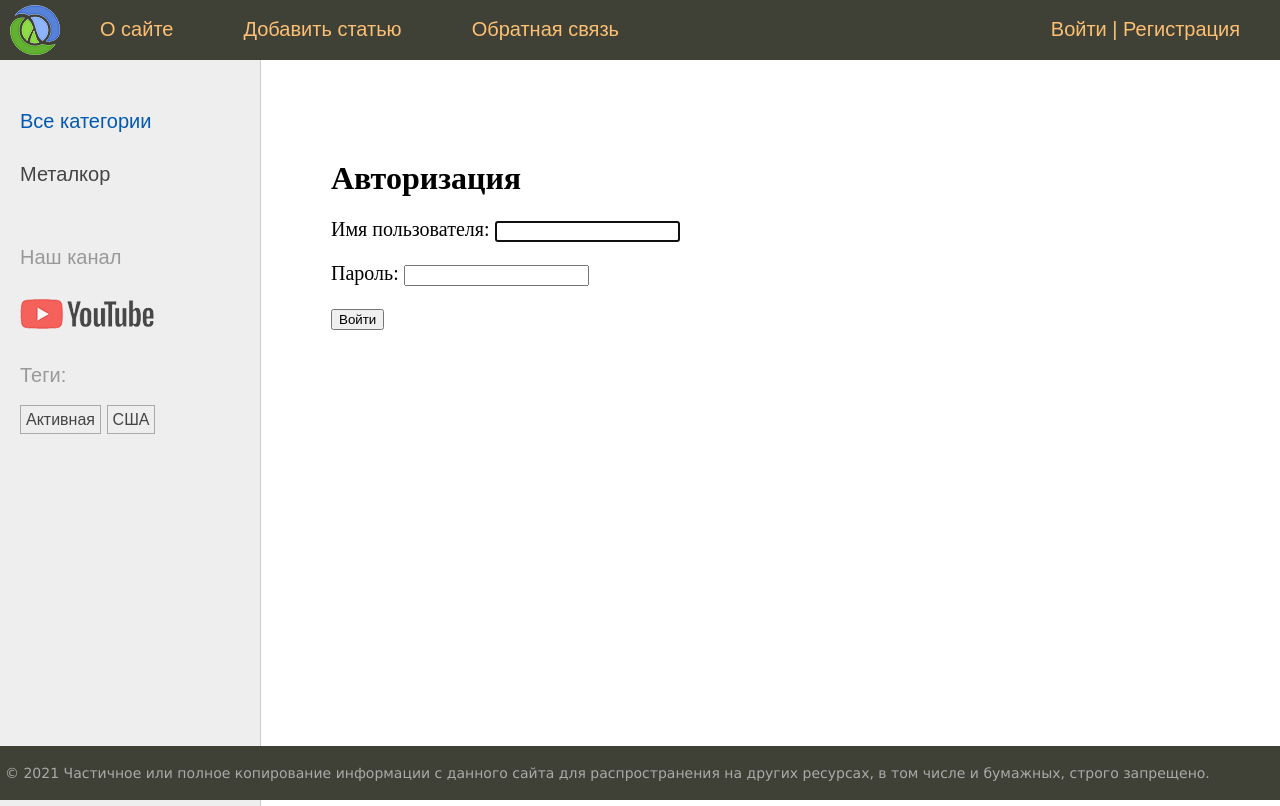
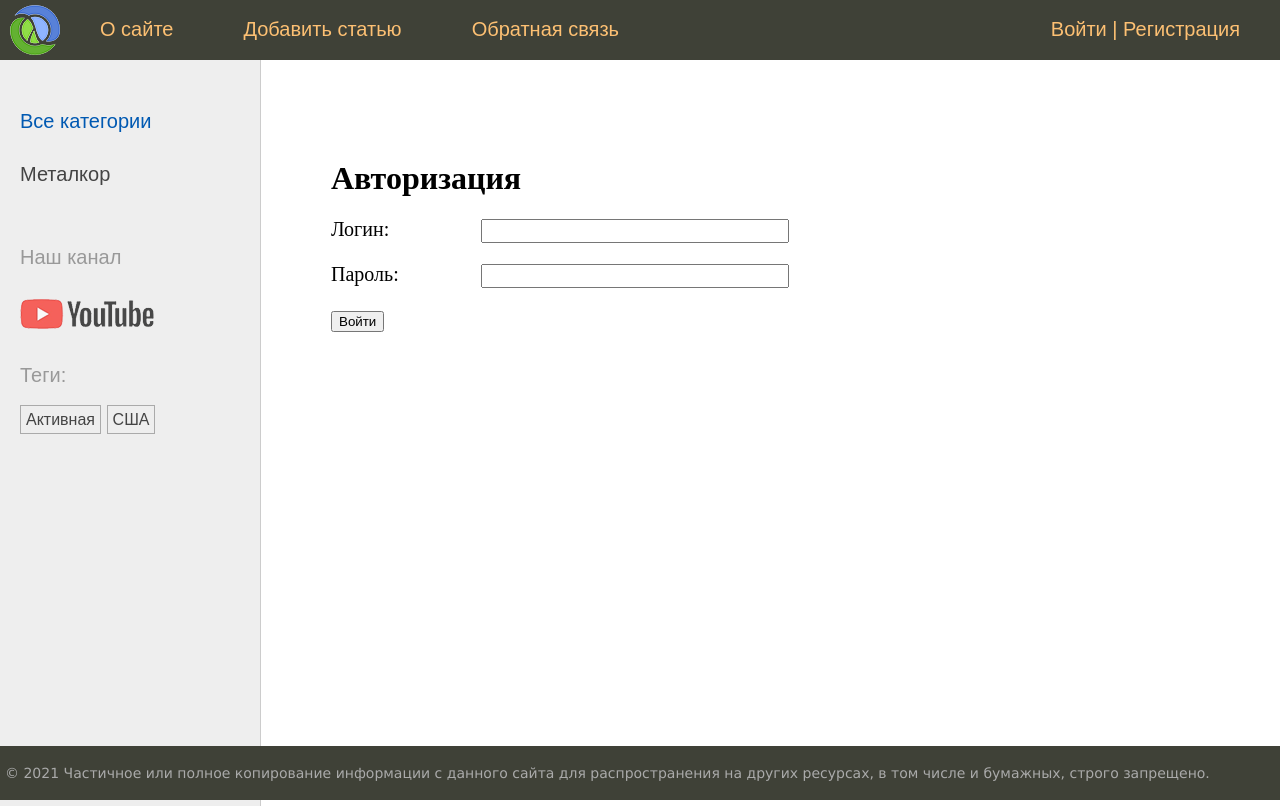
Before and after one commit to Ilya-Masyutin-2022/WEBsite, a Django app: page /users/login/ in a window 1280 px wide. Run offline with Django 5.2, Linux system fonts and the light colour scheme; data comes from the database, SQL or seed files in the repository; both versions use the stored data as it was after the commit.

Commit message:
Улучшение формы авторизации

```diff
--- a/hardcorebandssite/users/forms.py
+++ b/hardcorebandssite/users/forms.py
@@ -1,8 +1,15 @@
 from django import forms
+from django.contrib.auth import get_user_model
+from django.contrib.auth.forms import AuthenticationForm
+from django.contrib.auth.models import User
 
 
-class LoginUserForm(forms.Form):
+class LoginUserForm(AuthenticationForm):
     username = forms.CharField(label='Логин',
                                widget=forms.TextInput(attrs={'class': 'form-input'}))
     password = forms.CharField(label='Пароль',
                                widget=forms.PasswordInput(attrs={'class': 'form-input'}))
+
+    class Meta:
+        model = User
+        fields = ['username', 'password']
--- a/hardcorebandssite/users/templates/users/login.html
+++ b/hardcorebandssite/users/templates/users/login.html
@@ -5,7 +5,15 @@
 
 <form method="post">
     {% csrf_token %}
-    {{ form.as_p }}
+
+    <div class="form-error">{{ form.non_field_errors }}</div>
+
+    {% for f in form %}
+    <p ><label class="form-label" for="{{ f.id_for_label }}">{{f.label}}: </label>{{ f }}</p>
+    <div class="form-error">{{ f.errors }}</div>
+    {% endfor %}
+
     <p ><button type="submit">Войти</button></p>
+
 </form>
 {% endblock %}
--- a/hardcorebandssite/users/views.py
+++ b/hardcorebandssite/users/views.py
@@ -9,7 +9,7 @@ from users.forms import LoginUserForm
 
 
 class LoginUser(LoginView):
-    form_class = AuthenticationForm
+    form_class = LoginUserForm
     template_name = 'users/login.html'
     extra_context = {'title': "Авторизация"}
 
```
Also changed, not shown: hardcorebandssite/db.sqlite3.
